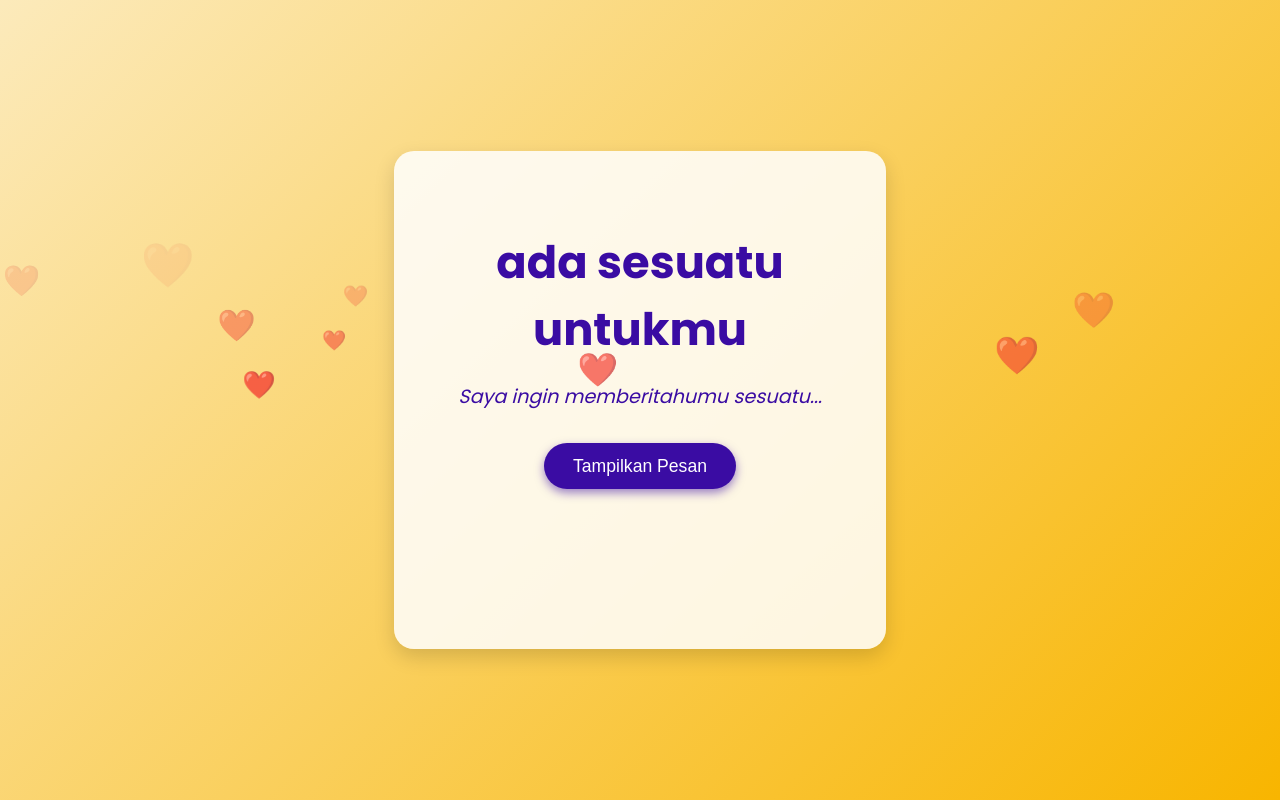
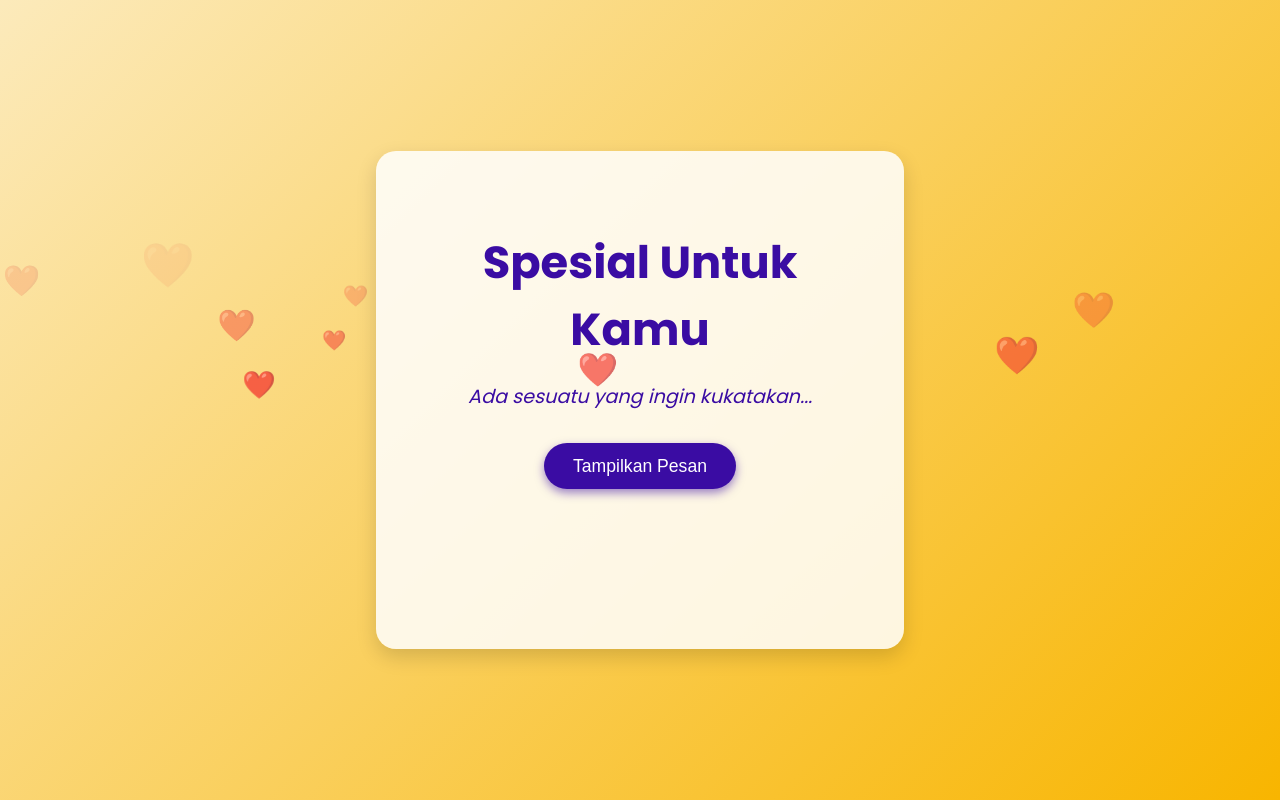
Before and after one commit to farhanygy08/farhan-and-you.github.io, a plain HTML site: page index.html in a window 1280 px wide. Drawn offline with Linux system fonts and the light colour scheme.

Commit message:
Add files via upload

```diff
--- a/index.html
+++ b/index.html
@@ -3,7 +3,7 @@
 <head>
 <meta charset="UTF-8" />
 <meta name="viewport" content="width=device-width, initial-scale=1" />
-<title>spesial untuk kamu</title>
+<title>Spesial Untuk Kamu</title>
 <style>
   @import url('https://fonts.googleapis.com/css2?family=Poppins:wght@400;700&display=swap');
 
@@ -90,8 +90,8 @@
 </head>
 <body>
   <div class="container">
-    <h1>ada sesuatu<br />untukmu</h1>
-    <p class="subtitle">Saya ingin memberitahumu sesuatu...</p>
+    <h1>Spesial Untuk Kamu</h1>
+    <p class="subtitle">Ada sesuatu yang ingin kukatakan...</p>
     <button id="revealBtn">Tampilkan Pesan</button>
     <div class="message" id="message"></div>
   </div>
@@ -100,8 +100,8 @@
     const revealBtn = document.getElementById('revealBtn');
     const message = document.getElementById('message');
 
-const loveMessage = `Ada seseorang yang diam-diam senang kalau lihat kamu senyum. <br />
-Nggak usah ditebak siapa, yang penting kamu tetap ceria terus ya. ❤️`;
+    const loveMessage = `Ada seseorang yang diam-diam senang melihat senyummu. <br />
+    Semoga kamu selalu bahagia dan ceria. ❤️`;
 
     revealBtn.addEventListener('click', () => {
       if(message.innerHTML === '') {
```
